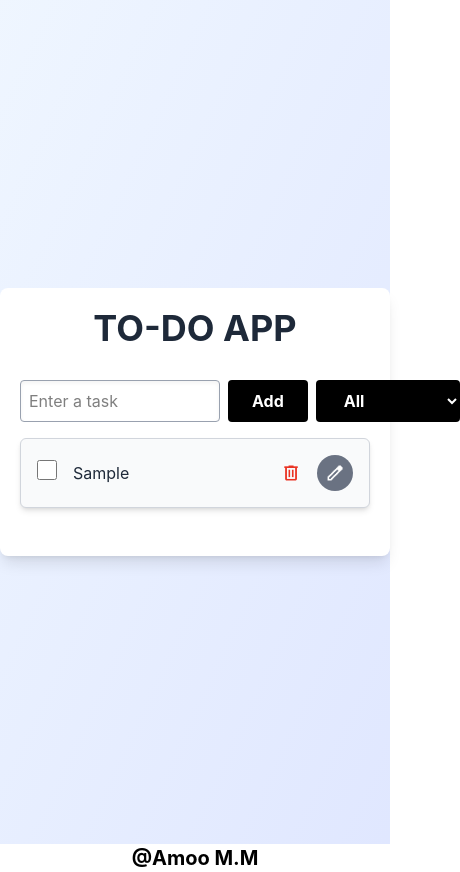
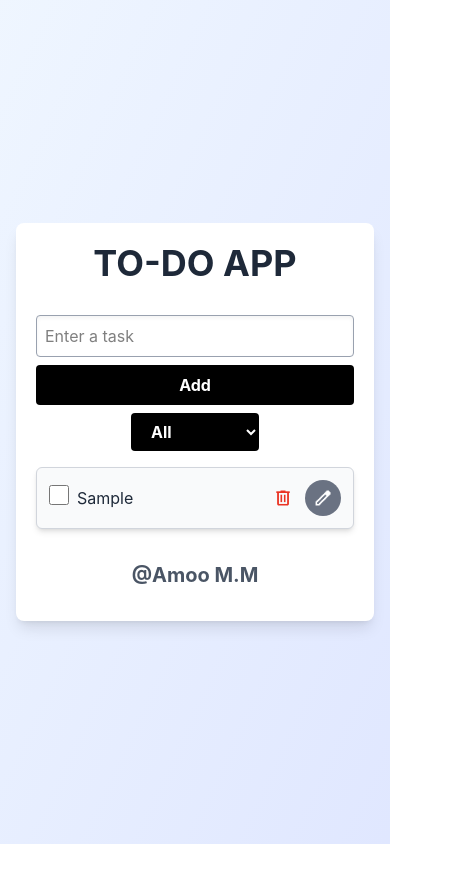
Before and after one commit to Mico1104/To-Do-App, a React (Vite) app in the folder to-do/: page / in a window 390 px wide. Both pictures are taken after typing "Sample" into the empty fields and a click on the button "Add". Shown: the whole page, 460 px wide, since content can reach past the window. After the commit the page ends 844 px from the top, so only its background shows below. Built offline with nearby package versions, Linux system fonts and the light colour scheme.

Commit message:
Making it responsive

```diff
--- a/to-do/src/App.jsx
+++ b/to-do/src/App.jsx
@@ -42,8 +42,8 @@ function App() {
   return (
     <>
 
-      <div className="min-h-screen bg-linear-to-br from-blue-50 to-indigo-100 flex items-center justify-center">
-        <div className="container flex-col justify-center items-center max-w-lg text-center px-5 pt-5 bg-white rounded-lg shadow-lg p-8">
+      <div className="min-h-screen bg-linear-to-br from-blue-50 to-indigo-100 flex items-center justify-center p-4">
+        <div className="container flex-col justify-center items-center w-full max-w-lg text-center px-5 pt-5 bg-white rounded-lg shadow-lg p-8">
           <h1 className="text-4xl font-bold mb-8 text-gray-800">TO-DO APP</h1>
 
           <Input
@@ -70,15 +70,15 @@ function App() {
           {tasks.some(task => task.completed) &&
             <button
               onClick={clearCompleted}
-              className='ml-2 py-2 px-6 font-bold rounded-sm bg-black text-white hover:bg-gray-800 transition-colors'
+              className='mt-4 py-2 px-6 font-bold rounded-sm bg-black text-white hover:bg-gray-800 transition-colors'
             >
               Clear Completed
             </button>
           }
+          <h1 className='text-center font-bold text-xl mt-8 text-gray-600'>@Amoo M.M</h1>
         </div>
 
       </div>
-      <h1 className='text-center font-bold text-xl'>@Amoo M.M</h1>
     </>
   )
 }
--- a/to-do/src/component/EditText.jsx
+++ b/to-do/src/component/EditText.jsx
@@ -33,18 +33,18 @@ function EditText(props) {
                 className="flex-1 px-3 py-2 border-2 border-blue-400 rounded-md focus:outline-none focus:ring-2 focus:ring-blue-500 focus:border-transparent bg-blue-50 text-gray-800"
                 autoFocus
             />
-            <div className="flex gap-2 items-center">
+            <div className="flex gap-1 sm:gap-2 items-center flex-shrink-0">
                 <button
                     onClick={saveEdit}
-                    className="flex justify-content items-center p-2 bg-green-500 text-white font-medium rounded-full hover:bg-green-600 transition-colors shadow-md hover:shadow-lg active:scale-95"
+                    className="p-2 bg-green-500 text-white font-medium rounded-full hover:bg-green-600 transition-colors shadow-md hover:shadow-lg active:scale-95"
                 >
-                    <img src={savePng} alt="save" />
+                    <img src={savePng} alt="save" className="w-4 h-4 sm:w-5 sm:h-5" />
                 </button>
                 <button
-                    className="flex justify-content items-center p-2 bg-gray-400 text-white font-medium rounded-full hover:bg-gray-500 transition-colors shadow-md hover:shadow-lg active:scale-95"
+                    className="p-2 bg-gray-400 text-white font-medium rounded-full hover:bg-gray-500 transition-colors shadow-md hover:shadow-lg active:scale-95"
                     onClick={cancelEdit}
                 >
-                    <img src={cancelPng} alt="cancel" />
+                    <img src={cancelPng} alt="cancel" className="w-4 h-4 sm:w-5 sm:h-5" />
                 </button>
             </div>
         </div>
--- a/to-do/src/component/Input.jsx
+++ b/to-do/src/component/Input.jsx
@@ -22,7 +22,7 @@ function Input(props) {
 
 
     return (
-        <div className="input flex m-auto mb-4">
+        <div className="input flex flex-col sm:flex-row gap-2 mb-4 w-full">
             <input
                 type="text"
                 name="input"
@@ -31,12 +31,12 @@ function Input(props) {
                 onChange={(e) => props.setInput(e.target.value)}
                 onKeyDown={handleKeyDown}
                 placeholder='Enter a task'
-                className="flex-1 max-w-[200px] border shadow-inner border-gray-400 p-2 rounded-sm focus:outline-none focus:ring-2 focus:ring-blue-500"
+                className="flex-1 min-w-0 border shadow-inner border-gray-400 p-2 rounded-sm focus:outline-none focus:ring-2 focus:ring-blue-500"
             />
 
             <button
                 onClick={addTask}
-                className='ml-2 py-2 px-6 font-bold rounded-sm bg-black text-white hover:bg-gray-800 transition-colors'
+                className='py-2 px-6 font-bold rounded-sm bg-black text-white hover:bg-gray-800 transition-colors whitespace-nowrap'
             >
                 Add
             </button>
@@ -47,7 +47,7 @@ function Input(props) {
                     onChange={(e) => props.setFilter(e.target.value)}
                     name="filter"
                     id="filter"
-                    className='flex-1 ml-2 py-2.5 px-6 font-bold rounded-sm bg-black text-white hover:bg-gray-800 transition-colors'
+                    className='py-2 px-4 font-bold rounded-sm bg-black text-white hover:bg-gray-800 transition-colors'
                 >
                     <option value="all">All</option>
                     <option value="complete">Complete</option>
--- a/to-do/src/component/ListTasks.jsx
+++ b/to-do/src/component/ListTasks.jsx
@@ -13,14 +13,14 @@ function ListTasks(props) {
 
     return (
 
-        <div className='tasks-list flex m-auto' >
-            <ul className='flex-1'>
+        <div className='tasks-list w-full mb-4' >
+            <ul className='w-full'>
                 {props.tasks.length === 0 ? (
                     <li className='text-gray-500 text-center py-8'>No tasks yet. Add one above!</li>
                 ) : (
                     props.filteredTasks.map((task) => (
-                            <li key={task.id} style={{ textDecoration: task.completed ? 'line-through' : 'none' }} className='flex border border-gray-300 rounded-md shadow-md justify-between items-center p-4 mb-4 bg-gray-50 hover:bg-gray-100 transition-colors'>
-                                <div className="checkbox mr-4">
+                            <li key={task.id} style={{ textDecoration: task.completed ? 'line-through' : 'none' }} className='flex border border-gray-300 rounded-md shadow-md justify-between items-center p-3 sm:p-4 mb-4 bg-gray-50 hover:bg-gray-100 transition-colors'>
+                                <div className="checkbox mr-2 sm:mr-4 flex-shrink-0">
                                     <input
                                         type="checkbox"
                                         name="completed"
--- a/to-do/src/component/Tasks.jsx
+++ b/to-do/src/component/Tasks.jsx
@@ -13,8 +13,8 @@ function Tasks(props) {
     }
     return (
         <>
-            <span className={`flex-1 text-left align-middle leading-relaxed ${props.task.completed ? 'text-gray-500' : 'text-gray-800'}`}>{props.task.text}</span>
-            <div className="list-btn flex justify-center items-center ml-4 gap-2">
+            <span className={`flex-1 text-left align-middle leading-relaxed break-words ${props.task.completed ? 'text-gray-500' : 'text-gray-800'}`}>{props.task.text}</span>
+            <div className="list-btn flex justify-center items-center gap-1 sm:gap-2 flex-shrink-0">
                 <button onClick={() => deleteTasks(props.task.id)} className="p-2 hover:bg-red-100 rounded-full transition-colors"
                 >
                     <img src={deletePng} alt="Delete task" className="w-5 h-5" />
```
Also changed, not shown: 1 other file (tests, documents, lock files or other folders).
